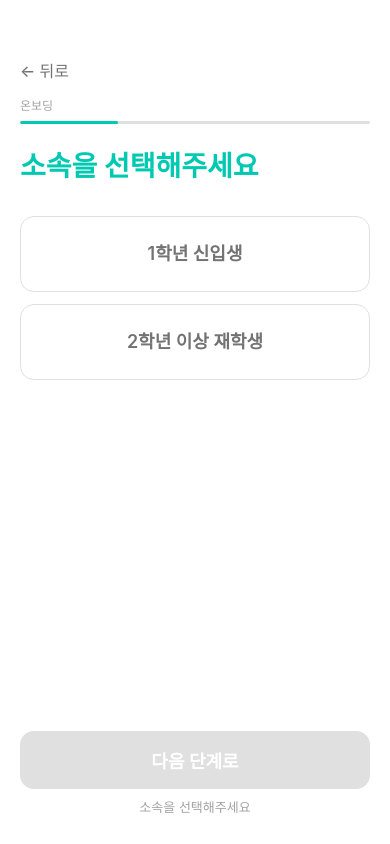
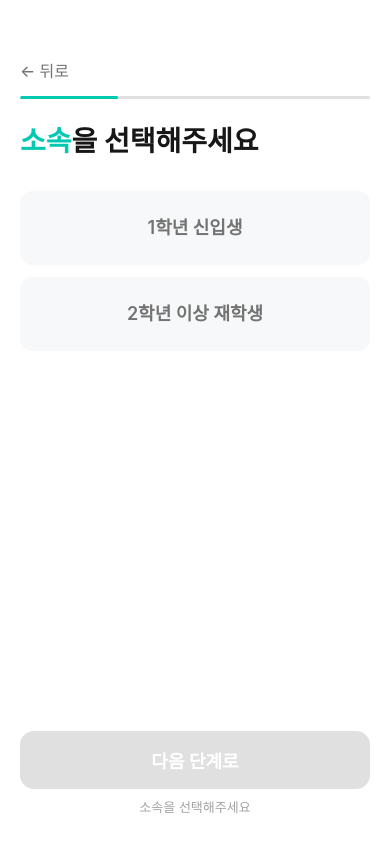
Before and after one commit to Tracktory/Frontend, a React Native app: screen /Affiliation in a window 390 px wide. Built offline with nearby package versions, Linux system fonts and the light colour scheme; what react-native-worklets would draw is missing.

Commit message:
refactor: 스타일 수정 1. 화면 상단 온보딩 글자 삭제 2. 버튼 스타일 변경 3. 입학 년도 및 소속 색상 적용 4. 화면 1의 header 마진 추가

```diff
--- a/src/pages/onboarding/AdmissionYearPage.tsx
+++ b/src/pages/onboarding/AdmissionYearPage.tsx
@@ -26,10 +26,13 @@ export function AdmissionYearPage({ navigation }: Props) {
 
   return (
     <View style={styles.screen}>
+      <View style={styles.headerSpacer} />
+
       <View style={styles.content}>
-        <Text style={styles.screenLabel}>온보딩</Text>
         <ProgressBar progress={0.14} />
-        <Text style={styles.title}>입학년도를 선택해주세요</Text>
+        <Text style={styles.title}>
+          <Text style={styles.titleHighlight}>입학년도</Text>를 선택해주세요
+        </Text>
         <Text style={styles.subtitle}>학년을 자동으로 산출합니다.</Text>
 
         {admissionYears.map((year) => (
@@ -58,24 +61,24 @@ const styles = StyleSheet.create({
     flex: 1,
     backgroundColor: colors.background,
     paddingHorizontal: 20,
-    paddingTop: 64,
+    paddingTop: 48,
     paddingBottom: 28,
+  },
+  headerSpacer: {
+    minHeight: 44,
   },
   content: {
     flex: 1,
-  },
-  screenLabel: {
-    fontSize: 12,
-    color: colors.textHint,
-    marginBottom: 8,
-    fontWeight: '500',
   },
   title: {
     fontSize: 28,
     lineHeight: 36,
     fontWeight: '700',
+    color: colors.textPrimary,
+    marginBottom: 8,
+  },
+  titleHighlight: {
     color: colors.primary,
-    marginBottom: 8,
   },
   subtitle: {
     fontSize: 16,
--- a/src/pages/onboarding/AffiliationPage.tsx
+++ b/src/pages/onboarding/AffiliationPage.tsx
@@ -36,10 +36,11 @@ export function AffiliationPage({ navigation }: Props) {
       </View>
 
       <View style={styles.content}>
-        <Text style={styles.screenLabel}>온보딩</Text>
         <ProgressBar progress={0.28} />
 
-        <Text style={styles.title}>소속을 선택해주세요</Text>
+        <Text style={styles.title}>
+          <Text style={styles.titleHighlight}>소속</Text>을 선택해주세요
+        </Text>
         <Text style={styles.subtitle}>{subtitle}</Text>
 
         <AffiliationCard
@@ -92,18 +93,15 @@ const styles = StyleSheet.create({
   content: {
     flex: 1,
   },
-  screenLabel: {
-    fontSize: 12,
-    color: colors.textHint,
-    marginBottom: 8,
-    fontWeight: '500',
-  },
   title: {
     fontSize: 28,
     lineHeight: 36,
     fontWeight: '700',
+    color: colors.textPrimary,
+    marginBottom: 8,
+  },
+  titleHighlight: {
     color: colors.primary,
-    marginBottom: 8,
   },
   subtitle: {
     fontSize: 16,
--- a/src/pages/onboarding/components/AffiliationCard.tsx
+++ b/src/pages/onboarding/components/AffiliationCard.tsx
@@ -14,7 +14,7 @@ export function AffiliationCard({ title, selected = false, onPress }: Affiliatio
     <Pressable
       style={({ pressed }) => [
         styles.card,
-        selected && styles.selectedCard,
+        selected ? styles.selectedCard : styles.defaultCard,
         pressed && styles.pressed,
       ]}
       onPress={onPress}
@@ -26,19 +26,23 @@ export function AffiliationCard({ title, selected = false, onPress }: Affiliatio
 
 const styles = StyleSheet.create({
   card: {
-    borderRadius: 14,
-    borderWidth: 1.5,
-    borderColor: colors.border,
-    backgroundColor: colors.surface,
+    borderRadius: 12,
     paddingVertical: 24,
     paddingHorizontal: 20,
     marginBottom: 12,
     alignItems: 'center',
     justifyContent: 'center',
   },
+  defaultCard: {
+    backgroundColor: '#F7F8F9',
+  },
   selectedCard: {
-    borderColor: colors.primary,
-    backgroundColor: colors.primaryLight,
+    backgroundColor: '#F4FFFE',
+    shadowColor: 'rgba(20, 184, 166, 0.80)',
+    shadowOffset: { width: 0, height: 0 },
+    shadowOpacity: 0.8,
+    shadowRadius: 4,
+    elevation: 4,
   },
   pressed: {
     opacity: 0.92,
--- a/src/pages/onboarding/components/YearSelectButton.tsx
+++ b/src/pages/onboarding/components/YearSelectButton.tsx
@@ -14,7 +14,7 @@ export function YearSelectButton({ year, selected, onPress }: YearSelectButtonPr
     <Pressable
       style={({ pressed }) => [
         styles.button,
-        selected && styles.selectedButton,
+        selected ? styles.selectedButton : styles.defaultButton,
         pressed && styles.pressed,
       ]}
       onPress={onPress}
@@ -27,18 +27,22 @@ export function YearSelectButton({ year, selected, onPress }: YearSelectButtonPr
 const styles = StyleSheet.create({
   button: {
     width: '100%',
-    borderRadius: 14,
-    borderWidth: 1,
-    borderColor: colors.border,
-    backgroundColor: colors.surface,
+    borderRadius: 12,
     paddingVertical: 22,
     alignItems: 'center',
     justifyContent: 'center',
     marginBottom: 12,
   },
+  defaultButton: {
+    backgroundColor: '#F7F8F9',
+  },
   selectedButton: {
-    borderColor: colors.primary,
-    backgroundColor: colors.primaryLight,
+    backgroundColor: '#F4FFFE',
+    shadowColor: 'rgba(20, 184, 166, 0.80)',
+    shadowOffset: { width: 0, height: 0 },
+    shadowOpacity: 0.8,
+    shadowRadius: 4,
+    elevation: 4,
   },
   pressed: {
     opacity: 0.92,
```
